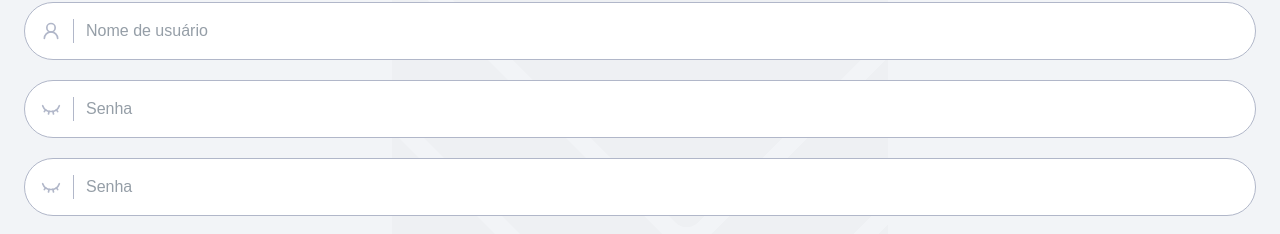
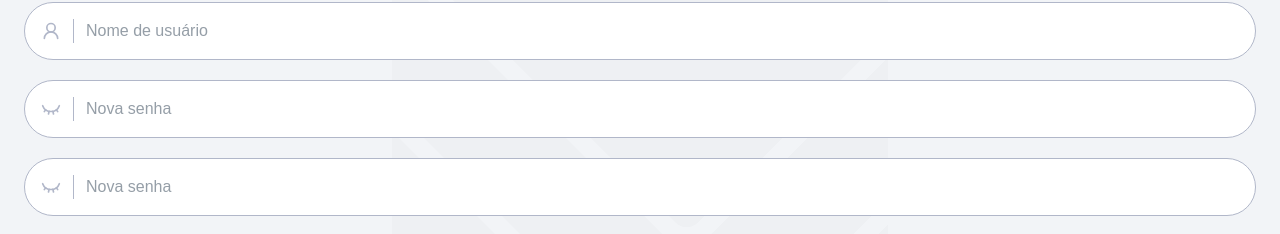
Before and after one commit to HCarrer/livro-livre-admin, a Next.js app: page /public/cadastro in a window 1280 px wide. Shown: the part 329-563 px from the top of the page. Built offline with nearby package versions, Linux system fonts and the light colour scheme; a web font is replaced by a local one.

Commit message:
chore: sign up page refactor

```diff
--- /dev/null
+++ b/src/components/forms/pages/cadastro/Email.tsx
@@ -0,0 +1,31 @@
+import { SignUpFormProps } from "@/constants/forms/cadastro"
+import Input from "@/design-system/input"
+import { useFormContext } from "react-hook-form"
+
+const Email = () => {
+	const {
+		formState: { errors },
+		setValue,
+		register,
+	} = useFormContext<SignUpFormProps>()
+
+	const handleChange = (e: React.ChangeEvent<HTMLInputElement>) => {
+		setValue('email', e.target.value, { shouldValidate: true, shouldDirty: true })
+	}
+
+	return (
+		<Input
+			{...register('email', {
+				required: 'Campo obrigatório'
+			})}
+			className="w-full"
+			placeholder="E-mail"
+			type="text"
+			icon="email"
+			onChange={handleChange}
+			errorMessage={errors.email?.message}
+		/>
+	)
+}
+
+export default Email
--- /dev/null
+++ b/src/components/forms/pages/cadastro/Password.tsx
@@ -0,0 +1,48 @@
+import { SignUpFormProps } from "@/constants/forms/cadastro"
+import Input from "@/design-system/input"
+import { useEffect, useState } from "react"
+import { useFormContext } from "react-hook-form"
+
+const Password = () => {
+	const [showPassword, setShowPassword] = useState(false)
+
+	const {
+		formState: { errors },
+		setValue,
+		register,
+		watch,
+		setError,
+		clearErrors
+	} = useFormContext<SignUpFormProps>()
+
+	const passwordValue = watch('password')
+	const passwordConfirmationValue = watch('passwordConfirmation')
+
+	useEffect(() => {
+		if (!!passwordConfirmationValue && passwordValue != passwordConfirmationValue)
+			setError('passwordConfirmation', { type: 'manual', message: 'As senhas não coincidem' })
+		else if (passwordValue == passwordConfirmationValue)
+			clearErrors('passwordConfirmation')
+	}, [passwordValue, passwordConfirmationValue])
+
+	const handlePasswordChange = (e: React.ChangeEvent<HTMLInputElement>) => {
+		setValue('password', e.target.value, { shouldValidate: true, shouldDirty: true })
+	}
+
+	return (
+		<Input
+			{...register('password', {
+				required: 'Campo obrigatório'
+			})}
+			className="w-full"
+			placeholder="Nova senha"
+			type={showPassword ? "text" : "password"}
+			icon={showPassword ? "openEye" : "closedEye"}
+			onChange={handlePasswordChange}
+			onIconClick={() => setShowPassword(!showPassword)}
+			errorMessage={errors.password?.message}
+		/>
+	)
+}
+
+export default Password
--- /dev/null
+++ b/src/components/forms/pages/cadastro/PasswordConfirmation.tsx
@@ -0,0 +1,39 @@
+import { SignUpFormProps } from "@/constants/forms/cadastro"
+import Input from "@/design-system/input"
+import { useState } from "react"
+import { useFormContext } from "react-hook-form"
+
+const PasswordConfirmation = () => {
+	const [showPassword, setShowPassword] = useState(false)
+
+	const {
+		formState: { errors },
+		setValue,
+		register,
+		watch
+	} = useFormContext<SignUpFormProps>()
+
+	const passwordValue = watch('password')
+
+	const handlePasswordConfirmationChange = (e: React.ChangeEvent<HTMLInputElement>) => {
+		setValue('passwordConfirmation', e.target.value, { shouldValidate: true, shouldDirty: true })
+	}
+
+	return (
+		<Input
+			{...register('passwordConfirmation', {
+				required: 'Campo obrigatório',
+				validate: value => value === passwordValue || 'As senhas não coincidem'
+			})}
+			className="w-full"
+			placeholder="Nova senha"
+			type={showPassword ? "text" : "password"}
+			icon={showPassword ? "openEye" : "closedEye"}
+			onChange={handlePasswordConfirmationChange}
+			onIconClick={() => setShowPassword(!showPassword)}
+			errorMessage={errors.passwordConfirmation?.message}
+		/>
+	)
+}
+
+export default PasswordConfirmation
--- /dev/null
+++ b/src/components/forms/pages/cadastro/Username.tsx
@@ -0,0 +1,31 @@
+import { SignUpFormProps } from "@/constants/forms/cadastro"
+import Input from "@/design-system/input"
+import { useFormContext } from "react-hook-form"
+
+const Username = () => {
+	const {
+		formState: { errors },
+		setValue,
+		register,
+	} = useFormContext<SignUpFormProps>()
+
+	const handleUsernameChange = (e: React.ChangeEvent<HTMLInputElement>) => {
+		setValue('username', e.target.value, { shouldValidate: true, shouldDirty: true })
+	}
+
+	return (
+		<Input
+			{...register('username', {
+				required: 'Campo obrigatório'
+			})}
+			className="w-full"
+			placeholder="Nome de usuário"
+			type="text"
+			icon="avatar"
+			onChange={handleUsernameChange}
+			errorMessage={errors.username?.message}
+		/>
+	)
+}
+
+export default Username
--- a/src/pages/public/cadastro/index.tsx
+++ b/src/pages/public/cadastro/index.tsx
@@ -5,45 +5,30 @@ import { useState } from "react"
 import Logo from "../../../../public/icons/logo.svg"
 import Link from "next/link"
 import { HOME, LOGIN } from "@/constants/routes"
-import { useForm } from "react-hook-form"
+import { FormProvider, useForm } from "react-hook-form"
 import Skeleton from "@/components/common/Skeleton"
 import { SignUpFormDefaultValues, SignUpFormProps } from "@/constants/forms/cadastro"
 import { redirect } from "next/navigation"
 import { useRouter } from "next/router"
+import Email from "@/components/forms/pages/cadastro/Email"
+import Username from "@/components/forms/pages/cadastro/Username"
+import Password from "@/components/forms/pages/cadastro/Password"
+import PasswordConfirmation from "@/components/forms/pages/cadastro/PasswordConfirmation"
 
 const SignUp = () => {
-	const [showPassword, setShowPassword] = useState(false)
-	const [showPasswordConfirmation, setShowPasswordConfirmation] = useState(false)
+	const methods = useForm<SignUpFormProps>({
+		defaultValues: SignUpFormDefaultValues,
+		mode: 'all',
+		criteriaMode: 'all'
+	})
 
 	const {
-		formState: { isValid, errors },
-		setValue,
-		register,
+		formState: { isValid },
 		handleSubmit,
-		setError,
-	} = useForm({
-		defaultValues: SignUpFormDefaultValues,
-		mode: 'all',
-    criteriaMode: 'all'
-	})
+		setError
+	} = methods
 
 	const router = useRouter()
-
-	const handleUsernameChange = (e: React.ChangeEvent<HTMLInputElement>) => {
-		setValue('username', e.target.value, { shouldValidate: true, shouldDirty: true })
-	}
-
-	const handleEmailChange = (e: React.ChangeEvent<HTMLInputElement>) => {
-		setValue('email', e.target.value, { shouldValidate: true, shouldDirty: true })
-	}
-
-	const handlePasswordChange = (e: React.ChangeEvent<HTMLInputElement>) => {
-		setValue('password', e.target.value, { shouldValidate: true, shouldDirty: true })
-	}
-
-	const handlePasswordConfirmationChange = (e: React.ChangeEvent<HTMLInputElement>) => {
-		setValue('passwordConfirmation', e.target.value, { shouldValidate: true, shouldDirty: true })
-	}
 
 	const onSubmit = (data: SignUpFormProps) => {
 		const { email, password, passwordConfirmation } = data
@@ -61,10 +46,10 @@ const SignUp = () => {
 		if (hasError) {
 			return false
 		}
-		return router.push(HOME)
 		// TODO: deixar cadastro funcional e hashear senha
 		// TODO: validar se email e username já existem
-		console.log({data})
+		console.log(data)
+		return router.push(HOME)
 	}
 
 	return (
@@ -75,52 +60,12 @@ const SignUp = () => {
 					Cadastro
 				</p>
 			</div>
-			<Input
-				{...register('email', {
-					required: 'Campo obrigatório'
-				})}
-				className="w-full"
-				placeholder="E-mail"
-				type="text"
-				icon="email"
-				onChange={handleEmailChange}
-				errorMessage={errors.email?.message}
-			/>
-			<Input
-				{...register('username', {
-					required: 'Campo obrigatório'
-				})}
-				className="w-full"
-				placeholder="Nome de usuário"
-				type="text"
-				icon="avatar"
-				onChange={handleUsernameChange}
-				errorMessage={errors.username?.message}
-			/>
-			<Input
-				{...register('password', {
-					required: 'Campo obrigatório'
-				})}
-				className="w-full"
-				placeholder="Senha"
-				type={showPassword ? "text" : "password"}
-				icon={showPassword ? "openEye" : "closedEye"}
-				onIconClick={() => setShowPassword(!showPassword)}
-				onChange={handlePasswordChange}
-				errorMessage={errors.password?.message}
-			/>
-			<Input
-				{...register('passwordConfirmation', {
-					required: 'Campo obrigatório'
-				})}
-				className="w-full"
-				placeholder="Senha"
-				type={showPasswordConfirmation ? "text" : "password"}
-				icon={showPasswordConfirmation ? "openEye" : "closedEye"}
-				onIconClick={() => setShowPasswordConfirmation(!showPasswordConfirmation)}
-				onChange={handlePasswordConfirmationChange}
-				errorMessage={errors.passwordConfirmation?.message}
-			/>
+			<FormProvider {...methods} >
+				<Email />
+				<Username />
+				<Password />
+				<PasswordConfirmation />
+			</FormProvider>
 			<div className="flex justify-between w-full gap-x-4">
 				<Link href={LOGIN} className="w-full">
 					<Button label="Voltar" variant="tertiary" type="button" className="w-full"/>
```
